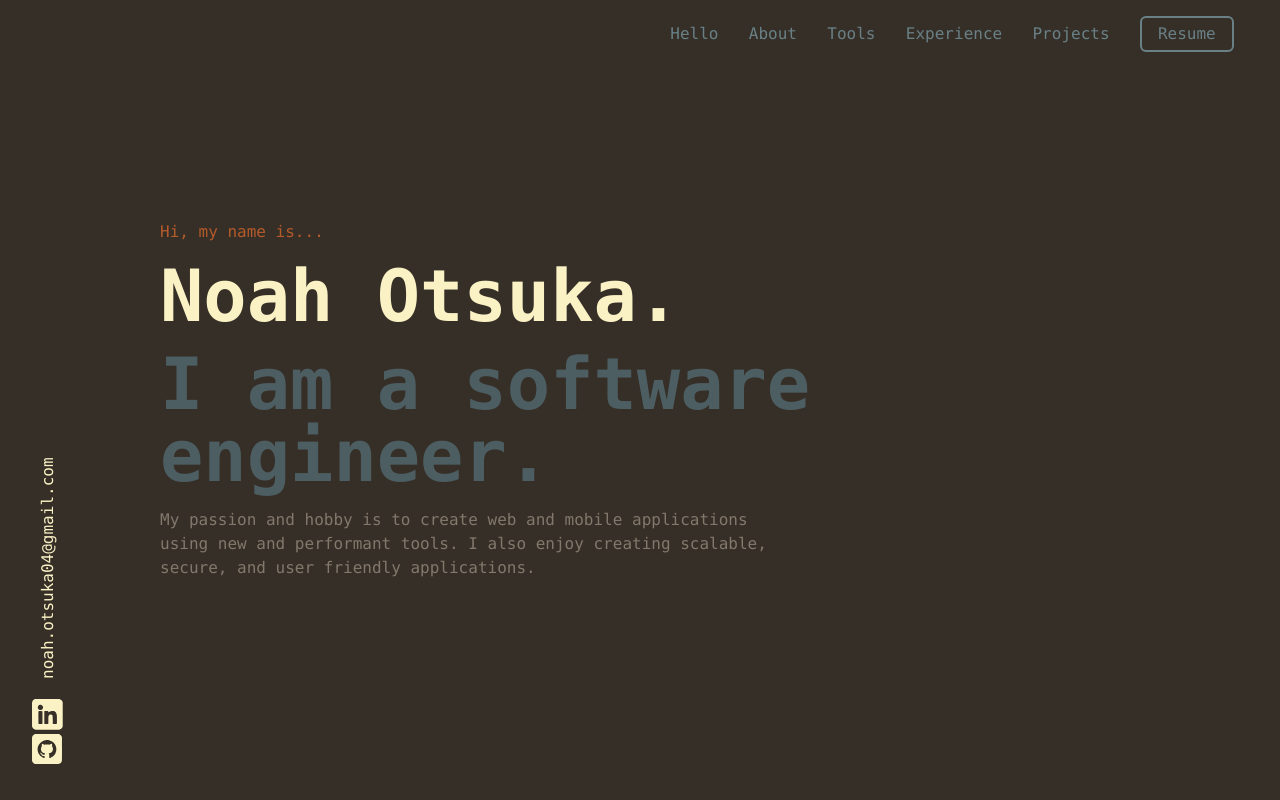
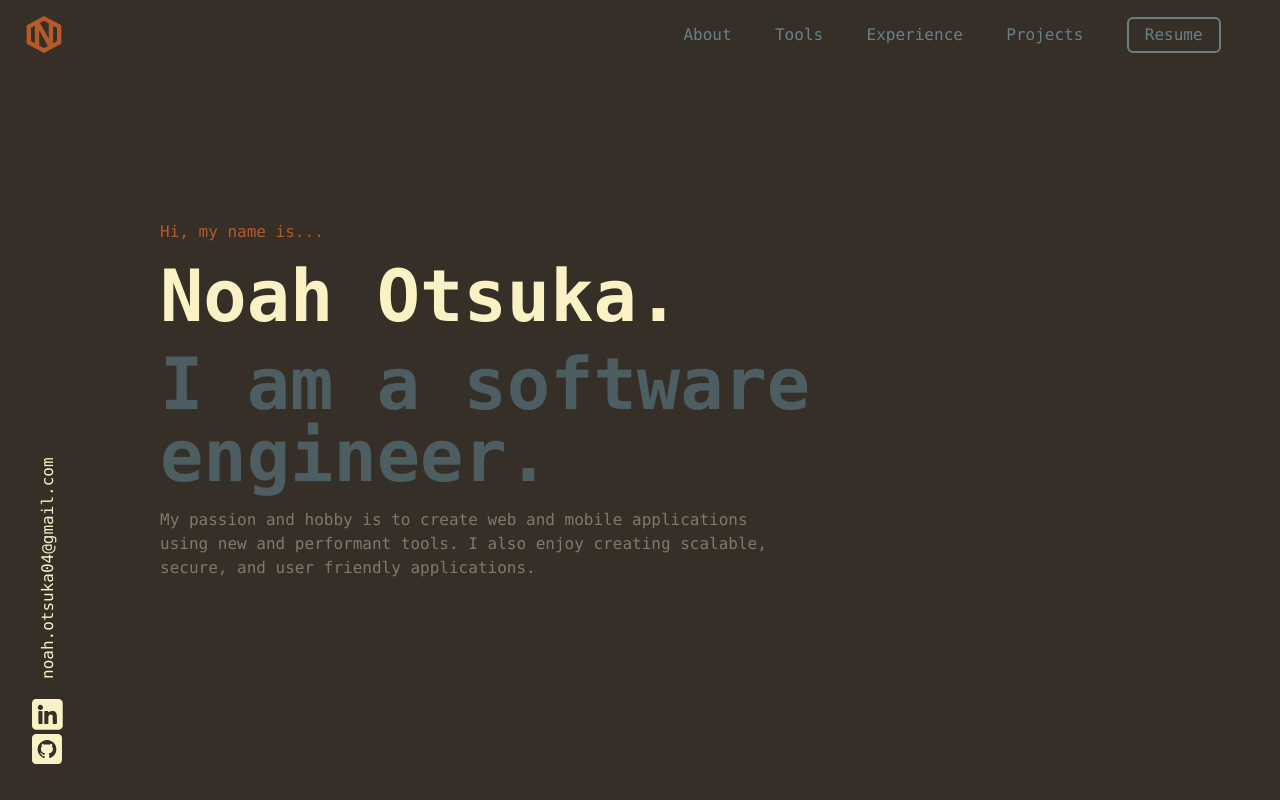
Before and after one commit to noah415/portfolio, a Next.js app: page / in a window 1280 px wide. Shown: the top 800 px of the page. Built offline with nearby package versions, Linux system fonts and the light colour scheme.

Commit message:
added logo

```diff
--- a/pages/index.tsx
+++ b/pages/index.tsx
@@ -1,4 +1,5 @@
 /* eslint-disable @next/next/no-img-element */
+import Head from 'next/head';
 import React, { useState } from 'react';
 import { Link } from 'react-scroll';
 import { JobCard, JobProps } from '../components/JobCard';
@@ -111,14 +112,21 @@ export default function Home() {
 
   return (
     <div>
+      <Head>
+        <title>Noah Otsuka</title>
+        <meta name="viewport" content="initial-scale=1.0, width=device-width" />
+        <link rel='icon' href="./betterlogo.svg"></link>
+      </Head>
       {/* Header */}
-      <div className="flex flex-row w-full justify-end p-4 fixed top-0 bg-background">
-        <div className="w-1/2 flex flex-row justify-evenly items-center">
+      <div className="flex flex-row w-full justify-between p-4 fixed top-0 bg-background items-center">
+        <div className="pl-2">
           <Link to={"hello"} smooth={true} duration={500}>
-            <a className="font-display max-w-sm leading-tight">
-              <span className="link link-underline link-underline-black">Hello</span>
+            <a>
+              <img src="/betterlogo.svg" alt="logo" width={40} height={40}/>
             </a>
           </Link>
+        </div>
+        <div className="w-1/2 flex flex-row justify-evenly items-center">
           <Link to={"about"} smooth={true} duration={500}>
             <a className="font-display max-w-sm leading-tight">
               <span className="link link-underline link-underline-black">About</span>
```
Also changed, not shown: public/Logo.svg (added), public/betterlogo.svg (added).
